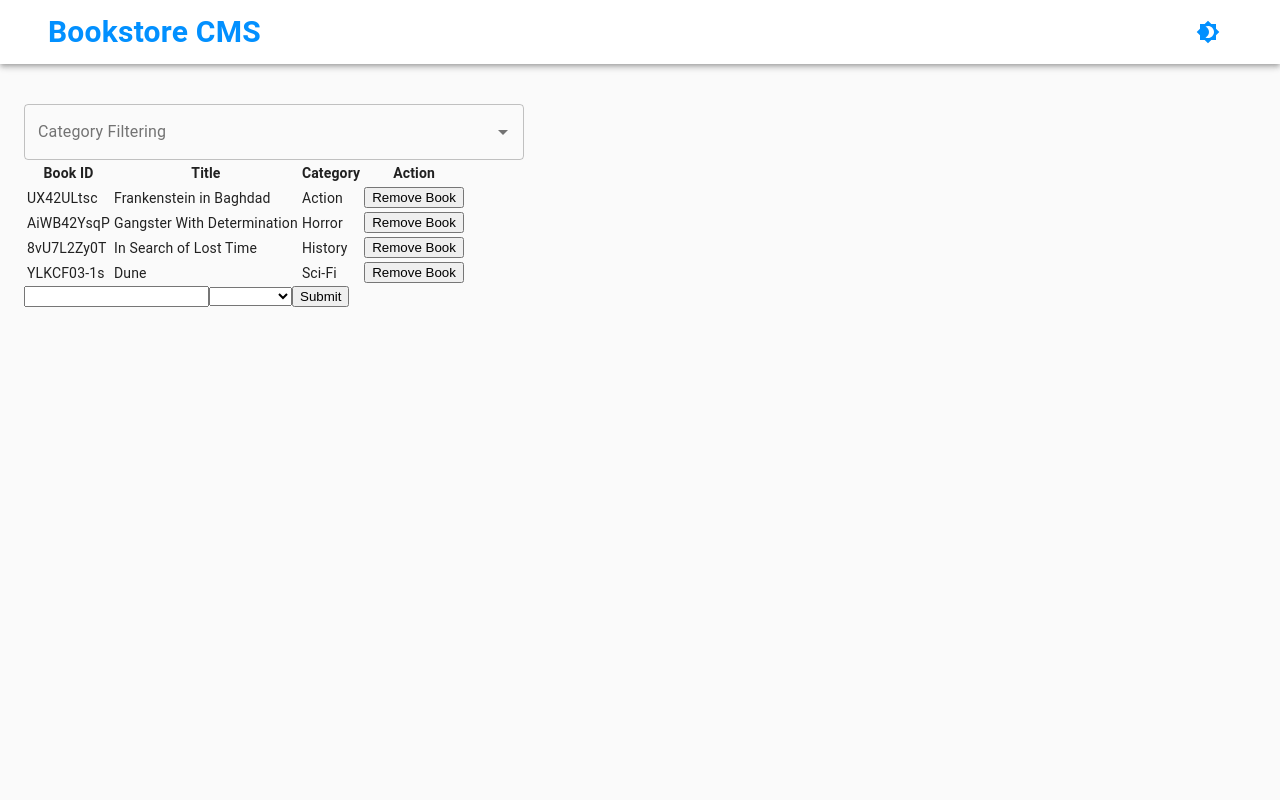
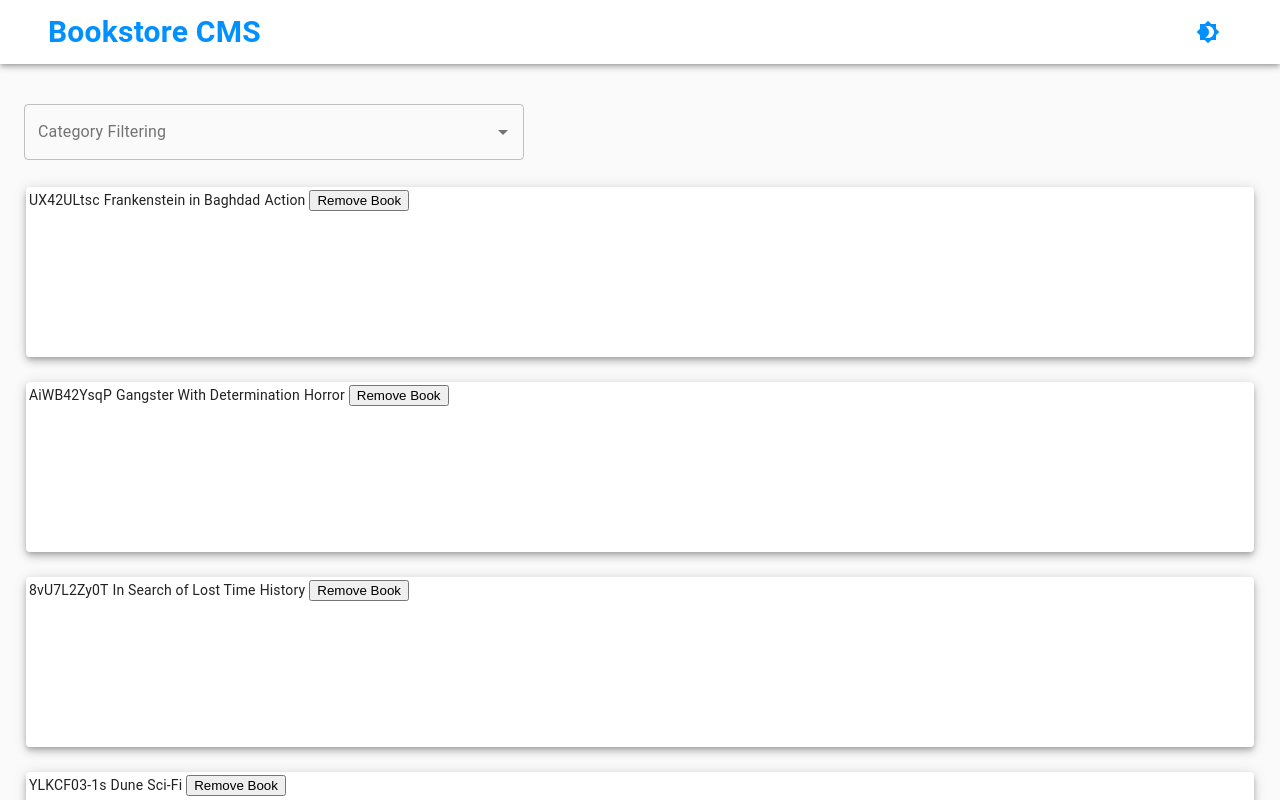
Before and after one commit to martinnajjar12/book-store, a React (Create React App) app: page / in a window 1280 px wide. Shown: the top 800 px of the page. Built offline with nearby package versions, Linux system fonts and the light colour scheme.

Commit message:
Style the tr tag

```diff
--- a/src/containers/BooksList.js
+++ b/src/containers/BooksList.js
@@ -1,10 +1,24 @@
 import React from 'react';
-import { useSelector, useDispatch } from 'react-redux';
+import { useDispatch, useSelector } from 'react-redux';
+import { makeStyles, Paper } from '@material-ui/core';
 import Book from '../components/Book';
 import CategoryFilter from '../components/CategoryFilter';
 import { REMOVE_BOOK, CHANGE_FILTER } from '../actions/index';
 
+const useStyles = makeStyles({
+  root: {
+    width: '100%',
+    height: '170px',
+    margin: '25px 0',
+    display: 'block',
+  },
+  tableWidth: {
+    width: '100%',
+  },
+});
+
 const BooksList = () => {
+  const classes = useStyles();
   const books = useSelector(state => state.books);
   const category = useSelector(state => state.filter);
   const dispatch = useDispatch();
@@ -25,24 +39,16 @@ const BooksList = () => {
       printedBooks = books.filter(book => book.category === category);
     }
     return printedBooks.map(book => (
-      <tr key={book.id}>
+      <Paper key={book.id} component="tr" className={classes.root} elevation={5}>
         <Book book={book} removeBookHandler={book => handleRemoveBook(book)} />
-      </tr>
+      </Paper>
     ));
   };
 
   return (
     <>
       <CategoryFilter filterHandler={handleFilterChange} />
-      <table>
-        <thead>
-          <tr>
-            <th>Book ID</th>
-            <th>Title</th>
-            <th>Category</th>
-            <th>Action</th>
-          </tr>
-        </thead>
+      <table className={classes.tableWidth}>
         <tbody>
           { loopThroughTheBooks() }
         </tbody>
```
